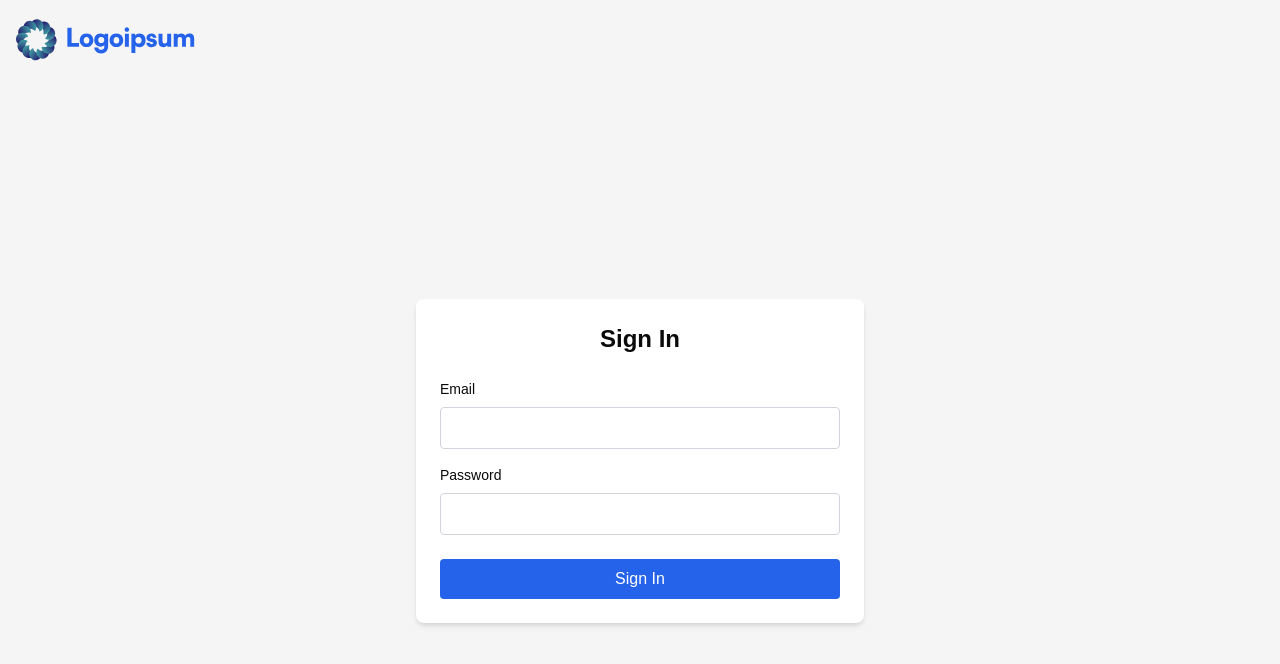
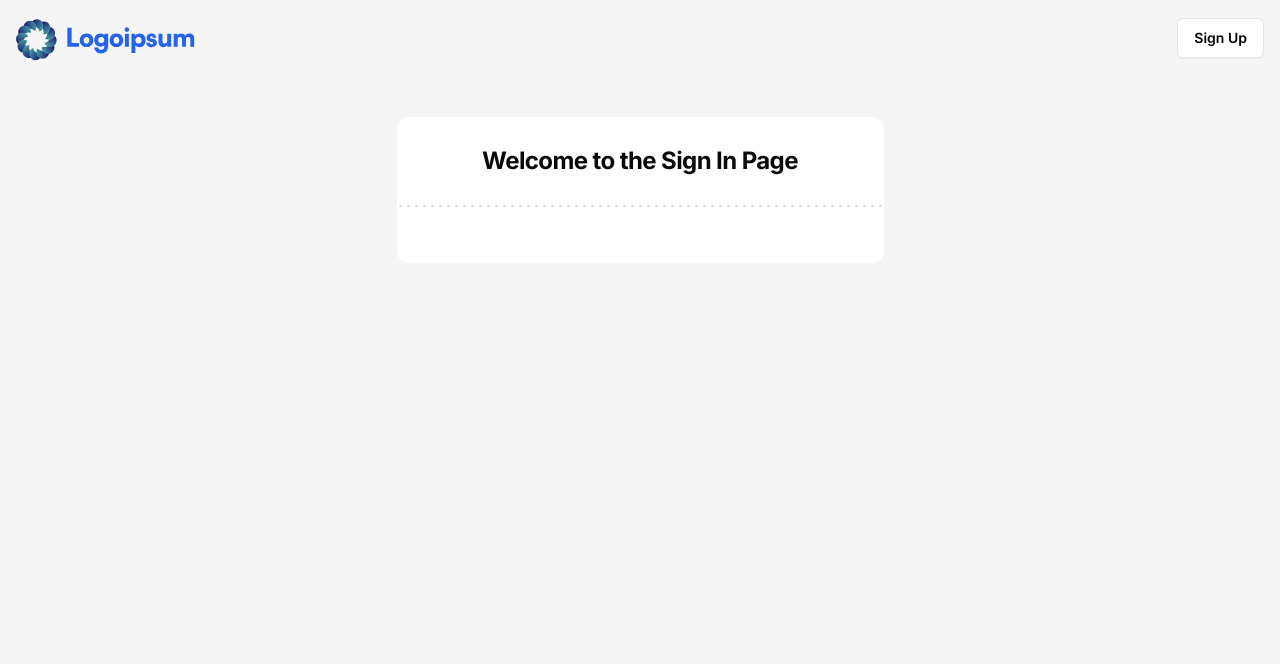
Before and after one commit to FatihAK61/jira-clone, a Next.js app: page /sign-in in a window 1280 px wide. Shown: the top 664 px of the page. Built offline with nearby package versions, Linux system fonts and the light colour scheme.

Commit message:
new test

```diff
--- a/src/app/(auth)/layout.tsx
+++ b/src/app/(auth)/layout.tsx
@@ -1,5 +1,6 @@
 import React from "react";
 import Image from "next/image";
+import {Button} from "@/components/ui/button";
 
 interface AuthLayoutProps {
     children: React.ReactNode;
@@ -11,8 +12,13 @@
             <div className="mx-auto max-w-screen-2xl p-4">
                 <nav className="flex items-center justify-between">
                     <Image src="/logo.svg" alt="logo" height={48} width={180}/>
+                    <Button variant="secondary">
+                        Sign Up
+                    </Button>
                 </nav>
-                {children}
+                <div className="flex flex-col items-center justify-center pt-4 md:pt-14">
+                    {children}
+                </div>
             </div>
         </main>
     );
--- a/src/app/(auth)/sign-in/page.tsx
+++ b/src/app/(auth)/sign-in/page.tsx
@@ -1,37 +1,7 @@
+import SignInCard from "@/features/auth/components/sign-in-card";
+
 const SignInPage = () => {
-    return (
-        <div className="flex h-screen items-center justify-center">
-            <div className="w-full max-w-md p-6 bg-white rounded-lg shadow-md">
-                <h2 className="text-2xl font-bold mb-6 text-center">Sign In</h2>
-                <form>
-                    <div className="mb-4">
-                        <label htmlFor="email" className="block text-sm font-medium mb-2">Email</label>
-                        <input
-                            type="email"
-                            id="email"
-                            className="w-full px-3 py-2 border border-gray-300 rounded focus:outline-none focus:ring-2 focus:ring-blue-500"
-                            required
-                        />
-                    </div>
-                    <div className="mb-6">
-                        <label htmlFor="password" className="block text-sm font-medium mb-2">Password</label>
-                        <input
-                            type="password"
-                            id="password"
-                            className="w-full px-3 py-2 border border-gray-300 rounded focus:outline-none focus:ring-2 focus:ring-blue-500"
-                            required
-                        />
-                    </div>
-                    <button
-                        type="submit"
-                        className="w-full bg-blue-600 text-white py-2 rounded hover:bg-blue-700 transition duration-200"
-                    >
-                        Sign In
-                    </button>
-                </form>
-            </div>
-        </div>
-    );
+    return <SignInCard/>;
 }
 
 export default SignInPage;
--- a/src/app/layout.tsx
+++ b/src/app/layout.tsx
@@ -1,16 +1,12 @@
-import type { Metadata } from "next";
-import localFont from "next/font/local";
+import React from "react";
+import type {Metadata} from "next";
+import {Inter} from "next/font/google";
+import {cn} from "@/lib/utils";
 import "./globals.css";
 
-const geistSans = localFont({
-  src: "./fonts/GeistVF.woff",
-  variable: "--font-geist-sans",
-  weight: "100 900",
-});
-const geistMono = localFont({
-  src: "./fonts/GeistMonoVF.woff",
-  variable: "--font-geist-mono",
-  weight: "100 900",
+const inter = Inter({
+    subsets: ["latin"],
+    variable: "--font-inter",
 });
 
 export const metadata: Metadata = {
@@ -26,7 +22,7 @@
     return (
         <html lang="en">
         <body
-        className={`${geistSans.variable} ${geistMono.variable} antialiased`}
+            className={cn(inter.className, "antialiased min-h-screen")}
         >
         {children}
         </body>
--- /dev/null
+++ b/src/components/custom/dotted-seperator.tsx
@@ -0,0 +1,37 @@
+import {cn} from '@/lib/utils';
+
+interface DottedSeperatorProps {
+    className?: string;
+    color?: string;
+    height?: string;
+    dotSize?: string;
+    gapSize?: string;
+    direction?: 'horizontal' | 'vertical';
+}
+
+export const DottedSeperator = ({
+                                    className,
+                                    color = '#d4d4d8',
+                                    height = '2px',
+                                    dotSize = '2px',
+                                    gapSize = '6px',
+                                    direction = 'horizontal',
+                                }: DottedSeperatorProps) => {
+    const isHorizontal = direction === 'horizontal';
+    return (
+        <div className={cn(isHorizontal ? 'w-full flex items-center' : "h-full flex flex-col items-center", className)}>
+            <div className={isHorizontal ? "flex-grow" : "flex-grow-0"}
+                 style={{
+                     width: isHorizontal ? '100%' : height,
+                     height: isHorizontal ? height : '100%',
+                     backgroundImage: `radial-gradient(circle, ${color} 25%, transparent 25%)`,
+                     backgroundSize: isHorizontal ? `${parseInt(dotSize) + parseInt(gapSize)}px ${height}` :
+                         `${height} ${parseInt(dotSize) + parseInt(gapSize)}px`,
+                     backgroundRepeat: isHorizontal ? 'repeat-x' : 'repeat-y',
+                     backgroundPosition: 'center'
+                 }}
+            >
+            </div>
+        </div>
+    );
+};
--- /dev/null
+++ b/src/features/auth/components/sign-in-card.tsx
@@ -0,0 +1,24 @@
+import {Card, CardContent, CardHeader, CardTitle} from "@/components/ui/card";
+import {DottedSeperator} from "@/components/custom/dotted-seperator";
+
+const SignInCard = () => {
+    return (
+        <Card className="w-full h-full md:w-[487px] border-none shadow-none">
+            <CardHeader className="flex items-center justify-center text-center p-7">
+                <CardTitle className="text-2xl font-bold">
+                    Welcome to the Sign In Page
+                </CardTitle>
+            </CardHeader>
+            <div>
+                <DottedSeperator/>
+            </div>
+            <CardContent className="p-7">
+                <form className="space-y-4" action="#" method="POST">
+
+                </form>
+            </CardContent>
+        </Card>
+    );
+}
+
+export default SignInCard;
--- a/tailwind.config.ts
+++ b/tailwind.config.ts
@@ -7,6 +7,7 @@
         "./src/pages/**/*.{js,ts,jsx,tsx,mdx}",
         "./src/components/**/*.{js,ts,jsx,tsx,mdx}",
         "./src/app/**/*.{js,ts,jsx,tsx,mdx}",
+        "./src/features/**/*.{js,ts,jsx,tsx,mdx}",
     ],
     theme: {
         extend: {
```
Also changed, not shown: src/app/(auth)/sign-up/page.tsx (line endings or trailing spaces). Lines whose indentation alone changed are shown as unchanged.
